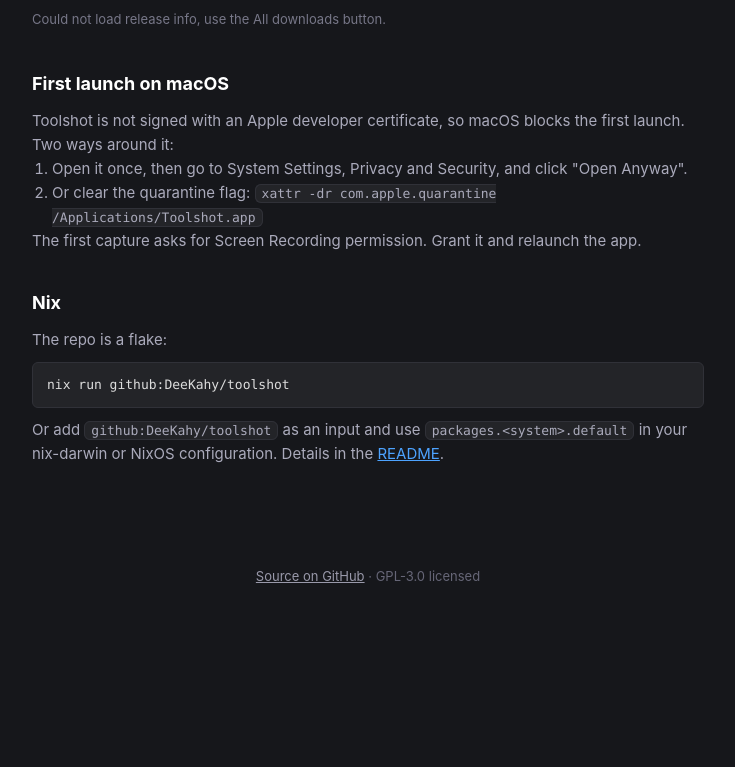
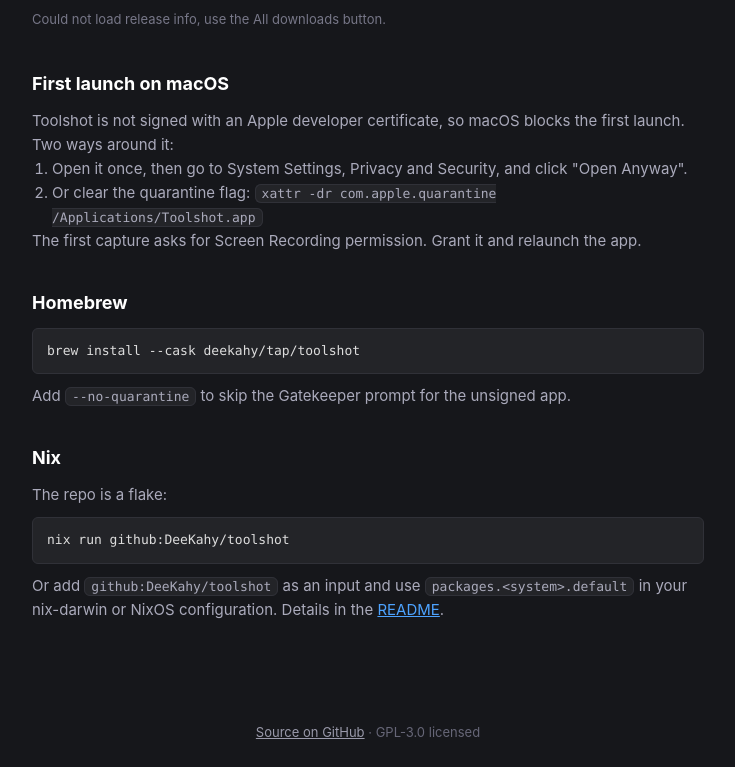
Before and after one commit to DeeKahy/toolshot, a website: page docs/index.html in a window 1280 px wide. Shown: the part 508-1275 px from the top of the page, without its empty margins (272-1007 px from the left). Before the commit the page ends 1119 px from the top, so only its background shows below. Drawn offline with Linux system fonts and the light colour scheme; no server answers.

Commit message:
Document Homebrew install

```diff
--- a/docs/index.html
+++ b/docs/index.html
@@ -131,6 +131,12 @@
     </section>
 
     <section>
+      <h2>Homebrew</h2>
+      <pre><code>brew install --cask deekahy/tap/toolshot</code></pre>
+      <p>Add <code>--no-quarantine</code> to skip the Gatekeeper prompt for the unsigned app.</p>
+    </section>
+
+    <section>
       <h2>Nix</h2>
       <p>The repo is a flake:</p>
       <pre><code>nix run github:DeeKahy/toolshot</code></pre>
```
Also changed, not shown: README.md.
